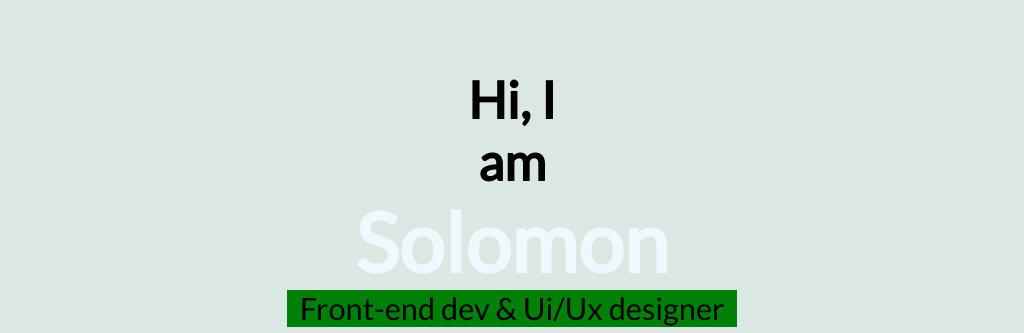
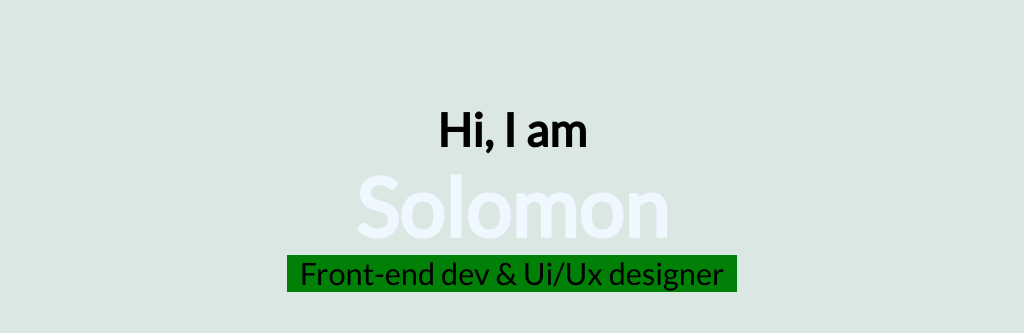
Before and after one commit to solowins/MY-PORTFOLIO, a plain HTML site: page index.html in a window 1024 px wide. Shown: the part 467-800 px from the top of the page. Drawn offline with Linux system fonts and the light colour scheme.

Commit message:
Update style.css

```diff
--- a/style.css
+++ b/style.css
@@ -293,8 +293,8 @@ header h1 {
   }
 
   .intro-heading {
-    width: 15vw; /* Adjust width for larger tablets */
-    font-size: 5vw;
+    width: 20vw; /* Adjust width for larger tablets */
+    font-size: 4.5vw;
   }
 
   .h-text {
```
